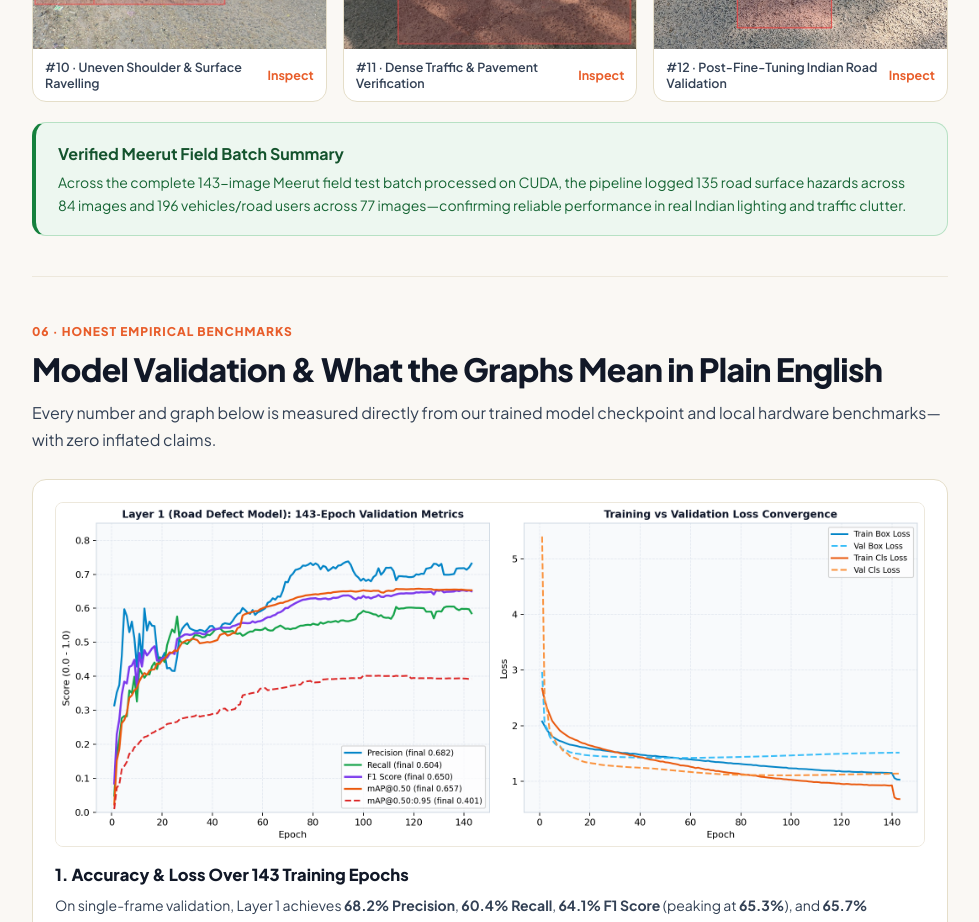
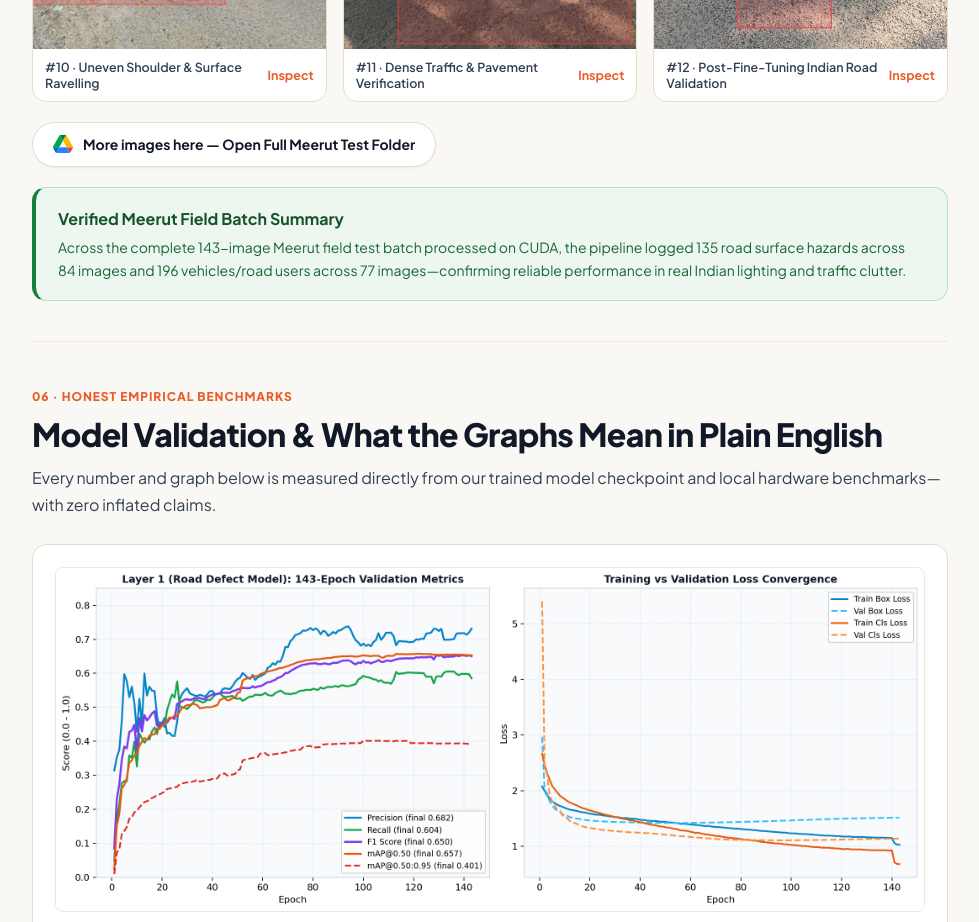
Before and after one commit to ShapezModder/showcase-, a React (Vite) app: page / in a window 1280 px wide. Shown: the part 5020-5942 px from the top of the page, without its empty margins (288-1267 px from the left). Built offline with nearby package versions, Linux system fonts and the light colour scheme.

Commit message:
Add Google Drive folder button below Meerut field testing gallery

```diff
--- a/src/App.jsx
+++ b/src/App.jsx
@@ -259,6 +259,24 @@ export default function App() {
                 </button>
               ))}
             </div>
+            <div className="drive-action-wrap">
+              <a
+                href="https://drive.google.com/drive/u/7/folders/17cFH_bc_d3QcxUSVgxTiQHb0k3OqsEv1"
+                target="_blank"
+                rel="noopener noreferrer"
+                className="drive-link-btn"
+              >
+                <svg width="20" height="18" viewBox="0 0 87.3 78" xmlns="http://www.w3.org/2000/svg" aria-hidden="true">
+                  <path d="M6.6 66.85l3.85 6.65c.8 1.4 1.95 2.5 3.3 3.3l13.75-23.8H0c0 1.55.4 3.1 1.2 4.5l5.4 9.35z" fill="#0066DA" />
+                  <path d="M43.65 25L29.9 1.2c-1.35.8-2.5 1.9-3.3 3.3L1.2 48.5A9.06 9.06 0 000 53h27.5l16.15-28z" fill="#00AC47" />
+                  <path d="M73.55 76.8c1.35-.8 2.5-1.9 3.3-3.3l1.6-2.75 7.65-13.25c.8-1.4 1.2-2.95 1.2-4.5H59.8l5.85 11.4 7.9 12.4z" fill="#EA4335" />
+                  <path d="M43.65 25L57.4 1.2C56.05.4 54.5 0 52.9 0H34.4c-1.6 0-3.15.45-4.5 1.2L43.65 25z" fill="#00832D" />
+                  <path d="M59.8 53H27.5L13.75 76.8c1.35.8 2.9 1.2 4.5 1.2h50.8c1.6 0 3.15-.45 4.5-1.2L59.8 53z" fill="#2684FC" />
+                  <path d="M73.4 26.5l-12.7-22c-.8-1.4-1.95-2.5-3.3-3.3L43.65 25l16.15 28h27.45c0-1.55-.4-3.1-1.2-4.5L73.4 26.5z" fill="#FFBA00" />
+                </svg>
+                <span>More images here — Open Full Meerut Test Folder</span>
+              </a>
+            </div>
             <div className="callout-banner">
               <strong>Verified Meerut Field Batch Summary</strong>
               <p>Across the complete 143-image Meerut field test batch processed on CUDA, the pipeline logged 135 road surface hazards across 84 images and 196 vehicles/road users across 77 images—confirming reliable performance in real Indian lighting and traffic clutter.</p>
--- a/src/index.css
+++ b/src/index.css
@@ -521,6 +521,33 @@ body {
 .sev-high { background: #fee2e2; color: #b91c1c; }
 .sev-med { background: #fef3c7; color: #b45309; }
 .sev-low { background: #dcfce7; color: #15803d; }
+.drive-action-wrap {
+  margin-top: 20px;
+  display: flex;
+  align-items: center;
+  gap: 12px;
+  flex-wrap: wrap;
+}
+.drive-link-btn {
+  display: inline-flex;
+  align-items: center;
+  gap: 10px;
+  padding: 10px 20px;
+  border-radius: 999px;
+  background: #ffffff;
+  border: 1px solid var(--border-warm);
+  color: var(--ink);
+  font-family: inherit;
+  font-size: 14px;
+  font-weight: 700;
+  text-decoration: none;
+  box-shadow: 0 1px 3px rgba(17, 24, 39, 0.05);
+  transition: background-color 0.15s ease, border-color 0.15s ease;
+}
+.drive-link-btn:hover {
+  background: var(--bg-ivory);
+  border-color: var(--saffron);
+}
 .callout-banner {
   background: var(--assam-green-soft);
   border: 1px solid #b7e1c4;
```
